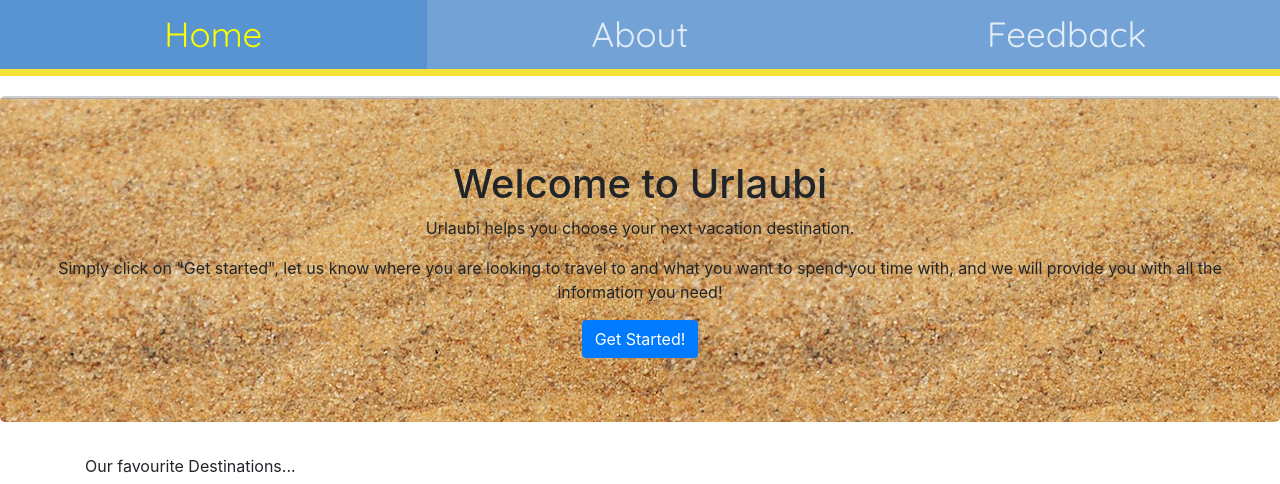
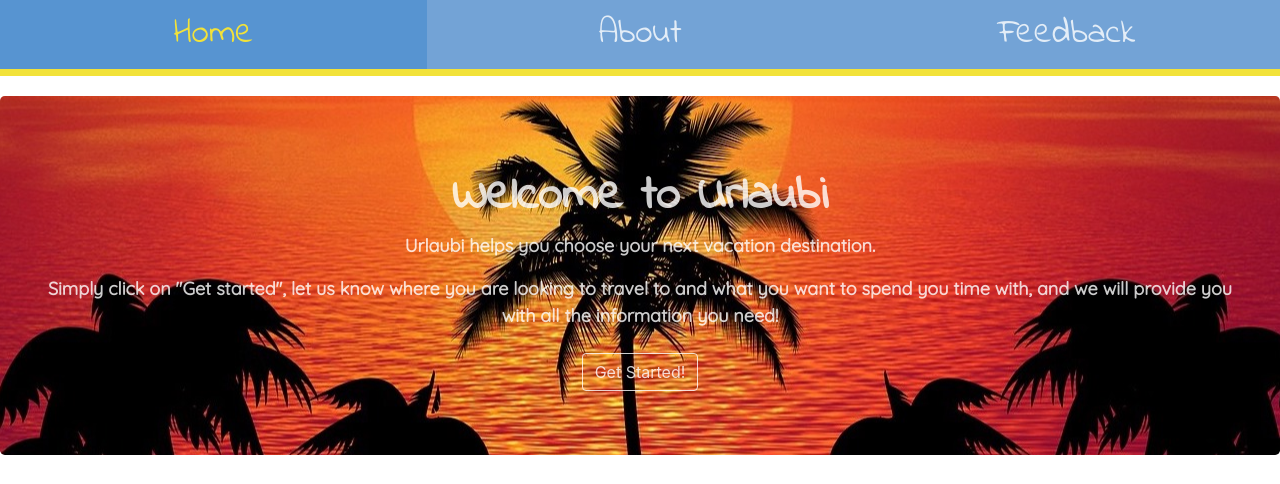
Before and after one commit to Code-Institute-Submissions/urlaubi, a plain HTML site: page index.html in a window 1280 px wide. Shown: the top 484 px of the page. Drawn offline with nearby package versions, Linux system fonts and the light colour scheme.

Commit message:
styled jumbotron

```diff
--- a/index.html
+++ b/index.html
@@ -18,11 +18,14 @@
     </nav>
 
 <div class="jumbotron text-center">
-  <h1>Welcome to Urlaubi</h1>
+  <div class="jumbotron-heading">Welcome to Urlaubi</div>
+  <div class="jumbotron-text">
   <p>Urlaubi helps you choose your next vacation destination. </p>
   <p>Simply click on "Get started", let us know where you are looking to travel to and what you want to spend you time with, and we will provide you with all the information you need!</p>
-  <button type="button" class="btn btn-primary">Get Started!</button>
+  </div>
+  <a href="application.1.html" class="btn btn-primary">Get Started!</a>
 </div>
+
 
 <div class="container">
     <p> Our favourite Destinations...</p>
--- a/style.css
+++ b/style.css
@@ -1,9 +1,80 @@
+/* Nav */
+.nav-pills .nav-link.active {
+    background-color: #5794d1;
+}
+
+.nav-justified .nav-item {
+    background-color: #73a3d6;
+    margin:0;
+    border-radius: 0;
+}
+
+.nav-link {
+    color: rgba(255, 255, 255, 0.8)!important;
+    transition: all 0.25s ease-in-out;
+    -moz-transition: all 0.25s ease-in-out;
+    -webkit-transition: all 0.25s ease-in-out;
+    -o-transition: all 0.25s ease-in-out;
+}
+
+.nav-link:hover {
+    color: #f2e23a !important;
+    transition: all 0.25s ease-in-out;
+    -moz-transition: all 0.25s ease-in-out;
+    -webkit-transition: all 0.25s ease-in-out;
+    -o-transition: all 0.25s ease-in-out;
+}
+
+.nav-item {
+    font-size: 35px;
+    margin-right: 7px;
+}
+
+.nav {
+    margin-bottom: 20px;
+    border-bottom: 7px solid #f2e23a;
+    font-family: 'Indie Flower', sans-serif;
+}
+
+/* Jumbotron */
+
+.jumbotron {
+    background-image: url("../assets/images/tropical-new-two.jpg");
+    background-position: center;
+
+}
+
+.jumbotron-heading {
+    font-family: 'Indie Flower', sans-serif;
+    font-size: 48px;
+    font-weight: 700;
+    color: rgba(255, 255, 255, 0.8);
+}
+
+.jumbotron-text {
+    font-family: Quicksand;
+    font-weight: 900;
+    font-size: 18px;
+    color: rgba(255, 255, 255, 0.8);
+}
+
+.btn-primary {
+    margin-top: 8px !important;
+    color: rgba(255, 255, 255, 0.8) !important;
+    background-color: transparent;
+    background-image: none;
+    border-color: rgba(255, 255, 255, 0.8) !important;
+}
+
+.btn-primary:hover {
+    color: #f2e23a !important;
+    background-color: transparent;
+    background-image: none;
+    border-color: #f2e23a !important;
+
+}
 
 
-.jumbotron {
-    background-image: url("../assets/images/sand2.png");
-
-}
 .destination-img {
     border-style: double;
     border-color: black;
@@ -31,41 +102,3 @@ footer {
     min-height: 360px;
     width: 360px;
 }
-
-/* Nav */
-.nav-pills .nav-link.active {
-    background-color: #5794d1;
-}
-
-.nav-justified .nav-item {
-    background-color: #73a3d6;
-    margin:0;
-    border-radius: 0;
-}
-
-.nav-link {
-    color: rgba(255, 255, 255, 0.8)!important;
-    transition: all 0.25s ease-in-out;
-    -moz-transition: all 0.25s ease-in-out;
-    -webkit-transition: all 0.25s ease-in-out;
-    -o-transition: all 0.25s ease-in-out;
-}
-
-.nav-link:hover {
-    color: #faff00 !important;
-    transition: all 0.25s ease-in-out;
-    -moz-transition: all 0.25s ease-in-out;
-    -webkit-transition: all 0.25s ease-in-out;
-    -o-transition: all 0.25s ease-in-out;
-}
-
-.nav-item {
-    font-size: 35px;
-    margin-right: 7px;
-}
-
-.nav {
-    margin-bottom: 20px;
-    border-bottom: 7px solid #f2e23a;
-    font-family: 'Quicksand', sans-serif;
-}
```
Also changed, not shown: assets/images/tropical-new-two.jpg (added), assets/images/tropical-new.jpg (added), assets/images/tropical.jpg (added).
